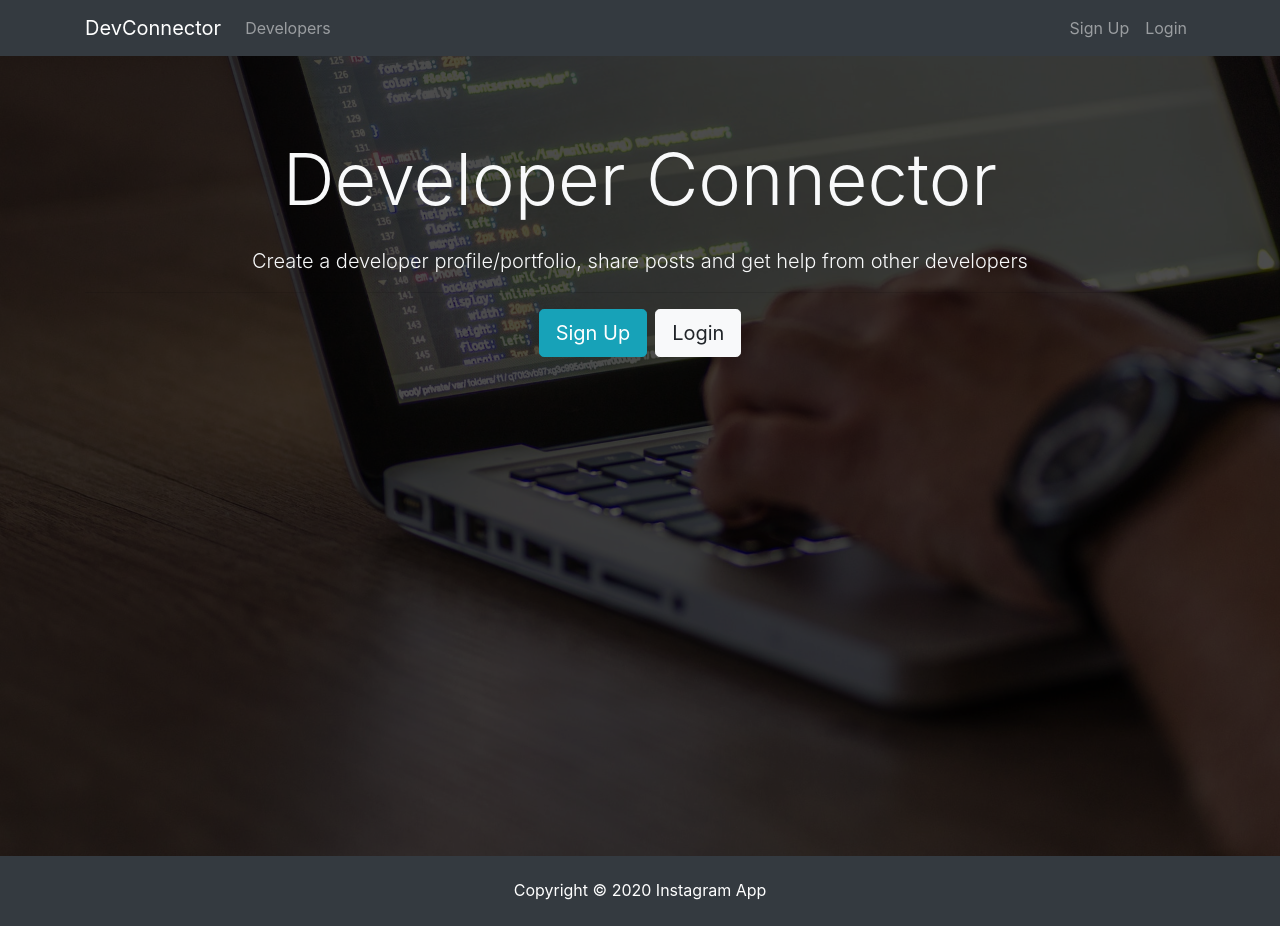
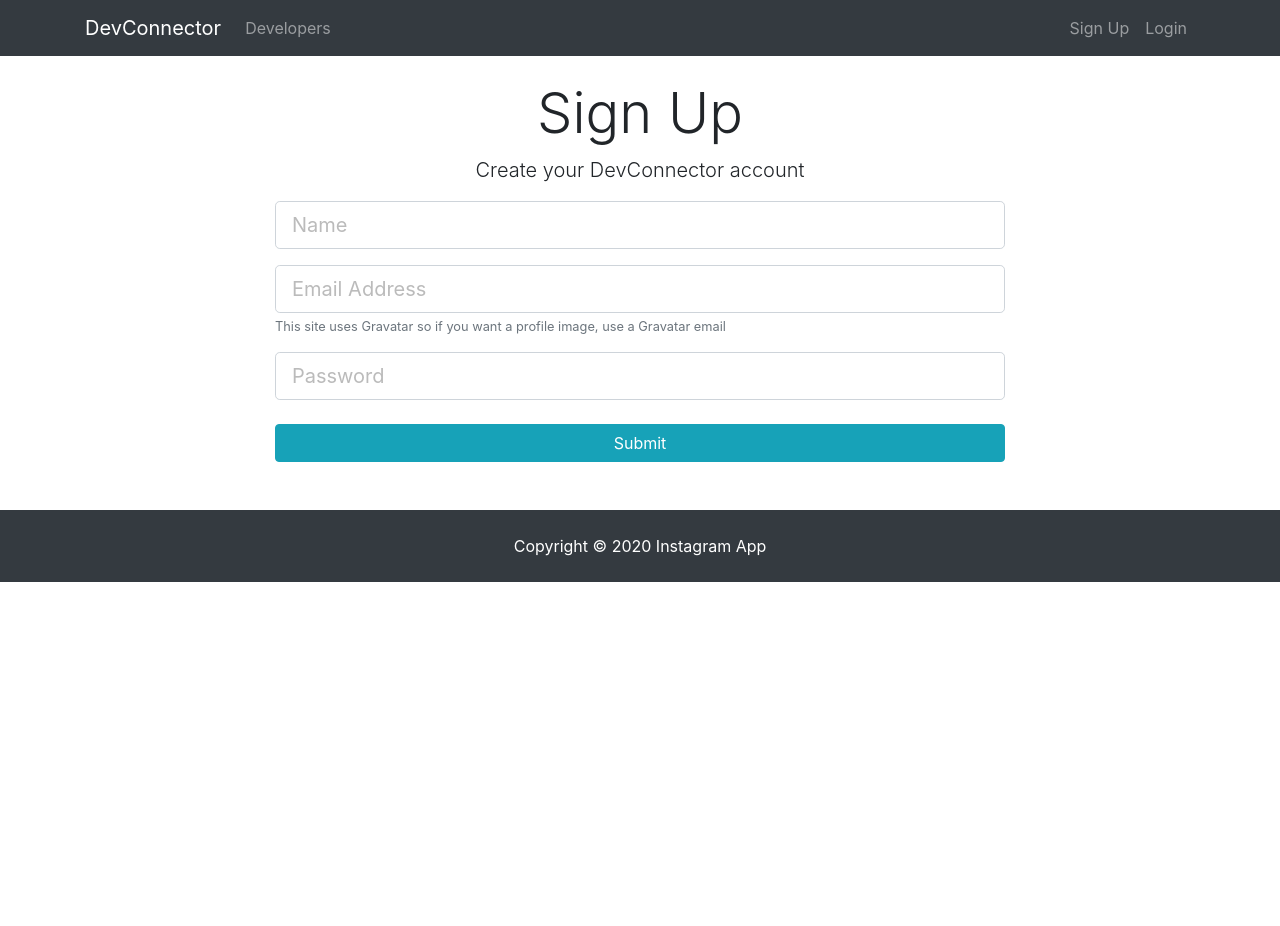
Before and after one commit to surryjm/Assignment-3-Instagram-app, a React (Create React App) app in the folder client/: page /register in a window 1280 px wide. After the commit the page ends 800 px from the top, so only its background shows below. Built offline with nearby package versions, Linux system fonts and the light colour scheme.

Commit message:
Auth controls and axios

```diff
--- a/client/package.json
+++ b/client/package.json
@@ -6,8 +6,10 @@
     "@testing-library/jest-dom": "^4.2.4",
     "@testing-library/react": "^9.5.0",
     "@testing-library/user-event": "^7.2.1",
+    "axios": "^0.19.2",
     "react": "^16.13.1",
     "react-dom": "^16.13.1",
+    "react-router-dom": "^5.1.2",
     "react-scripts": "3.4.1"
   },
   "scripts": {
--- a/client/src/App.js
+++ b/client/src/App.js
@@ -1,16 +1,23 @@
 import React from 'react';
+import {BrowserRouter as Router, Route} from 'react-router-dom';
 import './App.css';
 import Navbar from './components/layout/Navbar';
 import Landing from './components/layout/Landing';
 import Footer from './components/layout/Footer';
+import Register from './components/auth/Register';
+import Login from './components/auth/Login';
 
 function App() {
   return (
+    <Router>
     <div className="App">
       <Navbar />
-      <Landing />
+      <Route exact path="/" component={Landing} />
+      <Route exact path="/register" component={Register} />
+      <Route exact path="/login" component={Login} />
       <Footer />
     </div>
+    </Router>
   );
 }
 
--- /dev/null
+++ b/client/src/components/auth/Login.js
@@ -0,0 +1,29 @@
+import React, { Component } from 'react'
+
+class Login extends Component {
+  render() {
+    return (
+      <div className="login">
+    <div className="container">
+      <div className="row">
+        <div className="col-md-8 m-auto">
+          <h1 className="display-4 text-center">Log In</h1>
+          <p className="lead text-center">Sign in to your DevConnector account</p>
+          <form action="dashboard.html">
+            <div className="form-group">
+              <input type="email" className="form-control form-control-lg" placeholder="Email Address" name="email" />
+            </div>
+            <div className="form-group">
+              <input type="password" className="form-control form-control-lg" placeholder="Password" name="password" />
+            </div>
+            <input type="submit" className="btn btn-info btn-block mt-4" />
+          </form>
+        </div>
+      </div>
+    </div>
+  </div>
+    )
+  }
+}
+
+export default Login;
--- /dev/null
+++ b/client/src/components/auth/Register.js
@@ -0,0 +1,78 @@
+import React, { Component } from 'react';
+import axios from 'axios';
+
+class Register extends Component {
+
+constructor(){
+  super();
+  this.state = {
+    name: '',
+    email: '',
+    password: '',
+    errors: {}
+  };
+
+  this.onChange = this.onChange.bind(this);
+  this.onSubmit = this.onSubmit.bind(this);
+}
+
+  onChange(e) {
+    this.setState({[e.target.name]: e.target.value});
+  }
+
+  onSubmit(e) {
+    e.preventDefault();
+    const newUser = {
+      name: this.state.name,
+      email: this.state.email,
+      password: this.state.password
+    };
+
+    axios.post('/api/users/register', newUser)
+    .then(res => console.log(res.data))
+    .catch(err => console.log(err.response.data));
+  }
+
+
+  render() {
+    return (
+
+         <div className="register">
+    <div className="container">
+      <div className="row">
+        <div className="col-md-8 m-auto">
+          <h1 className="display-4 text-center">Sign Up</h1>
+          <p className="lead text-center">Create your DevConnector account</p>
+          <form onSubmit={this.onSubmit}>
+            <div className="form-group">
+              <input type="text" className="form-control form-control-lg" placeholder="Name"
+              name="name"
+              value={this.state.name}
+              onChange={this.onChange}
+              required />
+            </div>
+            <div className="form-group">
+              <input type="email" className="form-control form-control-lg" placeholder="Email Address" name="email"
+              value={this.state.email}
+              onChange={this.onChange}
+              />
+              <small className="form-text text-muted">This site uses Gravatar so if you want a profile image, use a Gravatar email</small>
+            </div>
+            <div className="form-group">
+              <input type="password" className="form-control form-control-lg" placeholder="Password" name="password"
+              value={this.state.password}
+              onChange={this.onChange}
+              />
+            </div>
+            <input type="submit" className="btn btn-info btn-block mt-4" />
+          </form>
+        </div>
+      </div>
+    </div>
+  </div>
+
+    )
+  }
+}
+
+export default Register;
--- a/client/src/components/layout/Landing.js
+++ b/client/src/components/layout/Landing.js
@@ -1,4 +1,5 @@
-import React, { Component } from 'react'
+import React, { Component } from 'react';
+import {Link} from 'react-router-dom';
 
 class Landing extends Component {
   render() {
@@ -12,8 +13,8 @@
               </h1>
               <p className="lead"> Create a developer profile/portfolio, share posts and get help from other developers</p>
               <hr />
-              <a href="register.html" className="btn btn-lg btn-info mr-2">Sign Up</a>
-              <a href="login.html" className="btn btn-lg btn-light">Login</a>
+              <Link to="/register" className="btn btn-lg btn-info mr-2">Sign Up</Link>
+              <Link to="/login" className="btn btn-lg btn-light">Login</Link>
             </div>
           </div>
         </div>
--- a/client/src/components/layout/Navbar.js
+++ b/client/src/components/layout/Navbar.js
@@ -1,4 +1,5 @@
-import React, { Component } from 'react'
+import React, { Component } from 'react';
+import {Link} from 'react-router-dom';
 
 class Navbar extends Component {
   render() {
@@ -6,7 +7,7 @@
 
          <nav className="navbar navbar-expand-sm navbar-dark bg-dark mb-4">
     <div className="container">
-      <a className="navbar-brand" href="landing.html">DevConnector</a>
+      <Link className="navbar-brand" to="/">DevConnector</Link>
       <button className="navbar-toggler" type="button" data-toggle="collapse" data-target="#mobile-nav">
         <span className="navbar-toggler-icon"></span>
       </button>
@@ -14,17 +15,17 @@
       <div className="collapse navbar-collapse" id="mobile-nav">
         <ul className="navbar-nav mr-auto">
           <li className="nav-item">
-            <a className="nav-link" href="profiles.html"> Developers
-            </a>
+            <Link className="nav-link" to="/profiles"> Developers
+            </Link>
           </li>
         </ul>
 
         <ul className="navbar-nav ml-auto">
           <li className="nav-item">
-            <a className="nav-link" href="register.html">Sign Up</a>
+            <Link className="nav-link" to="/register">Sign Up</Link>
           </li>
           <li className="nav-item">
-            <a className="nav-link" href="login.html">Login</a>
+            <Link className="nav-link" to="/login">Login</Link>
           </li>
         </ul>
       </div>
```
